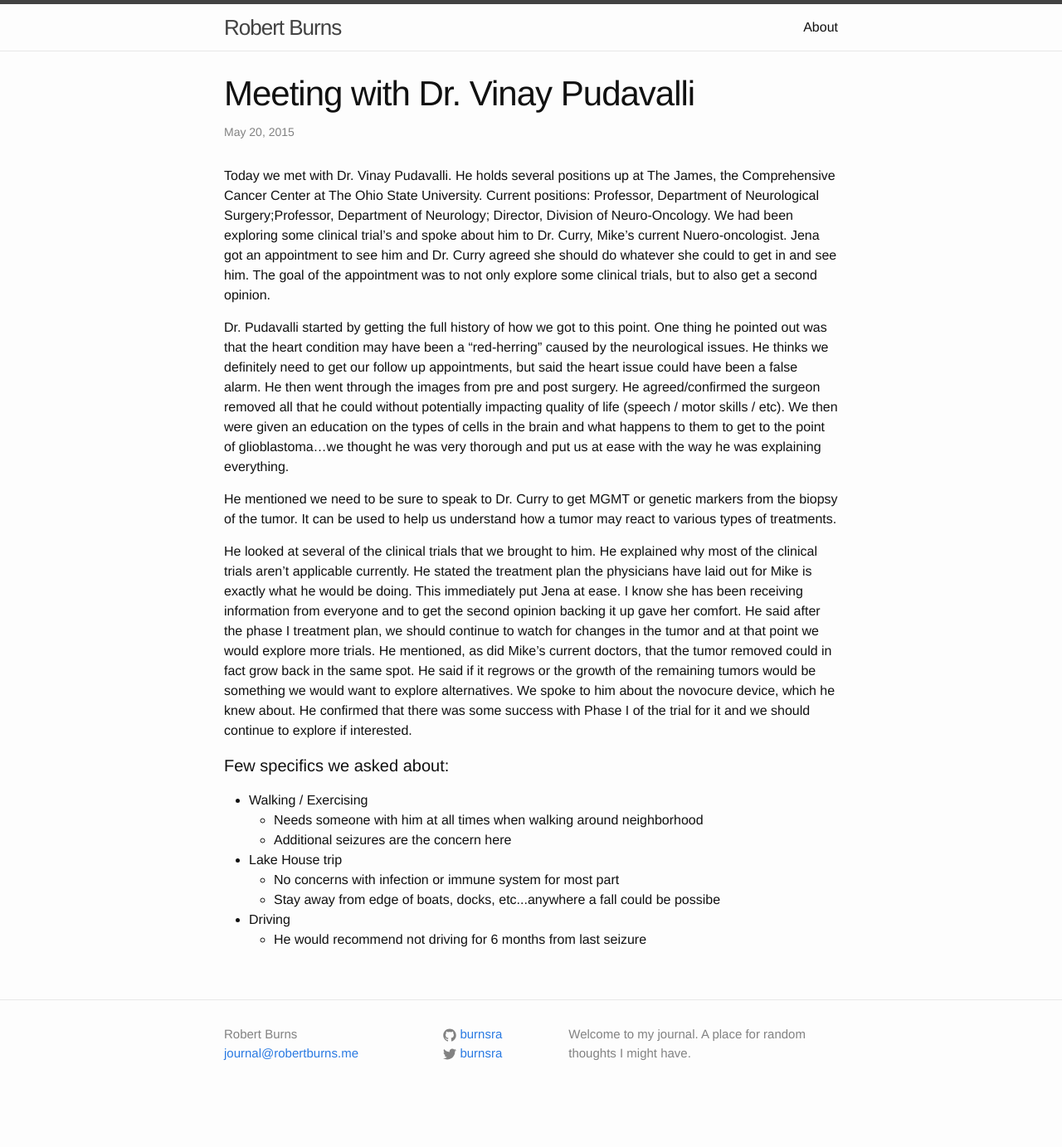
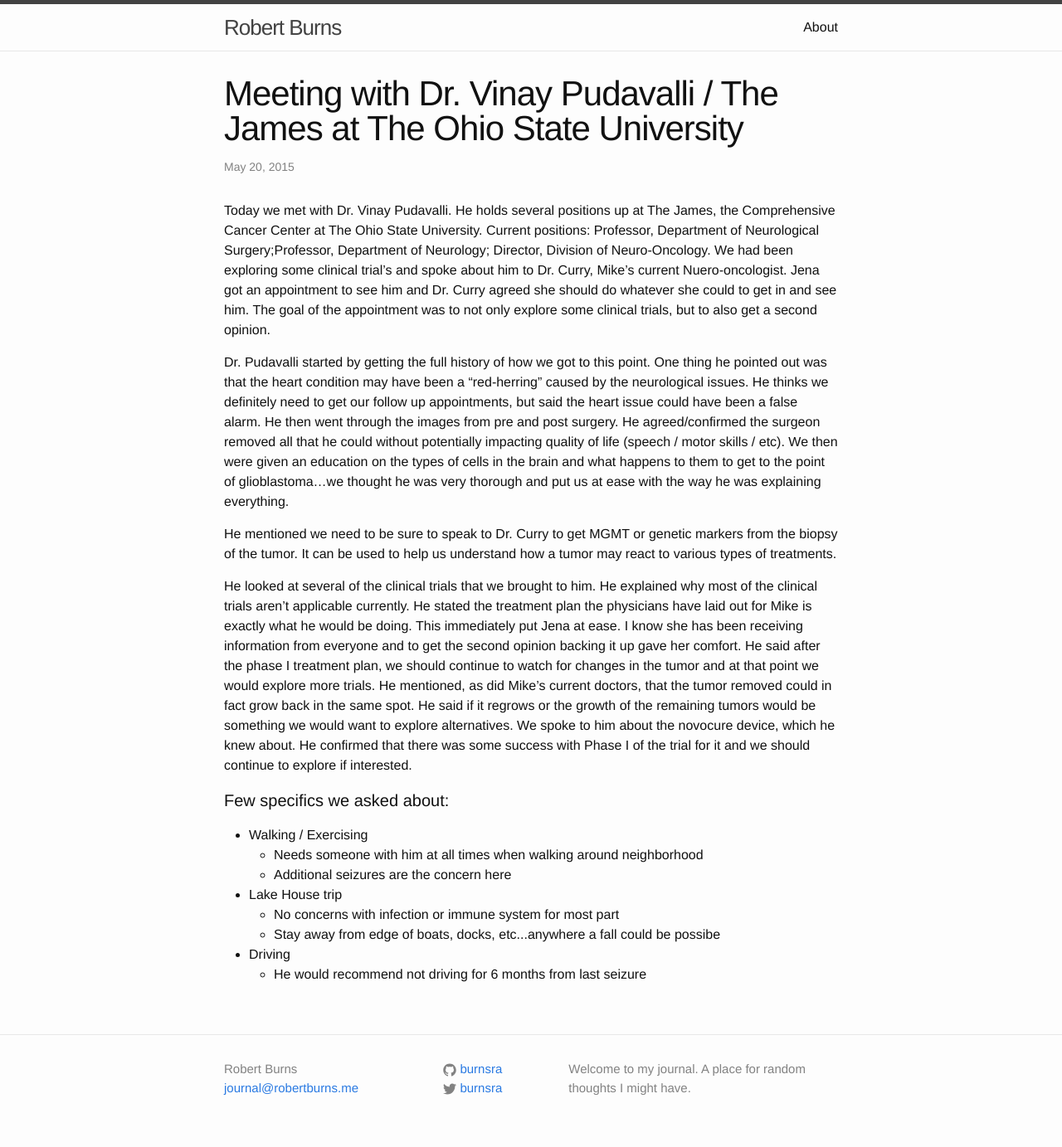
Before and after one commit to burnsra/journal, a Jekyll site: the page built from _posts/2015-05-20-meeting-with-vinay-pudavalli.markdown, in a window 1280 px wide. Shown: the whole page at 83% size. Built offline with Jekyll 4.4.1, drawn with Linux system fonts in a browser that asks for light colours; comment, search, counter and statistics services are not loaded; before the commit the page ends 1341 px from its top, so only the background shows below that.

Commit message:
Update post title

```diff
--- a/_posts/2015-05-20-meeting-with-vinay-pudavalli.markdown
+++ b/_posts/2015-05-20-meeting-with-vinay-pudavalli.markdown
@@ -1,7 +1,7 @@
 ---
 layout: post
 comments: true
-title:  "Meeting with Dr. Vinay Pudavalli"
+title:  "Meeting with Dr. Vinay Pudavalli / The James at The Ohio State University"
 date:   2015-05-20 07:47:00
 categories: oncologist update
 ---
```
